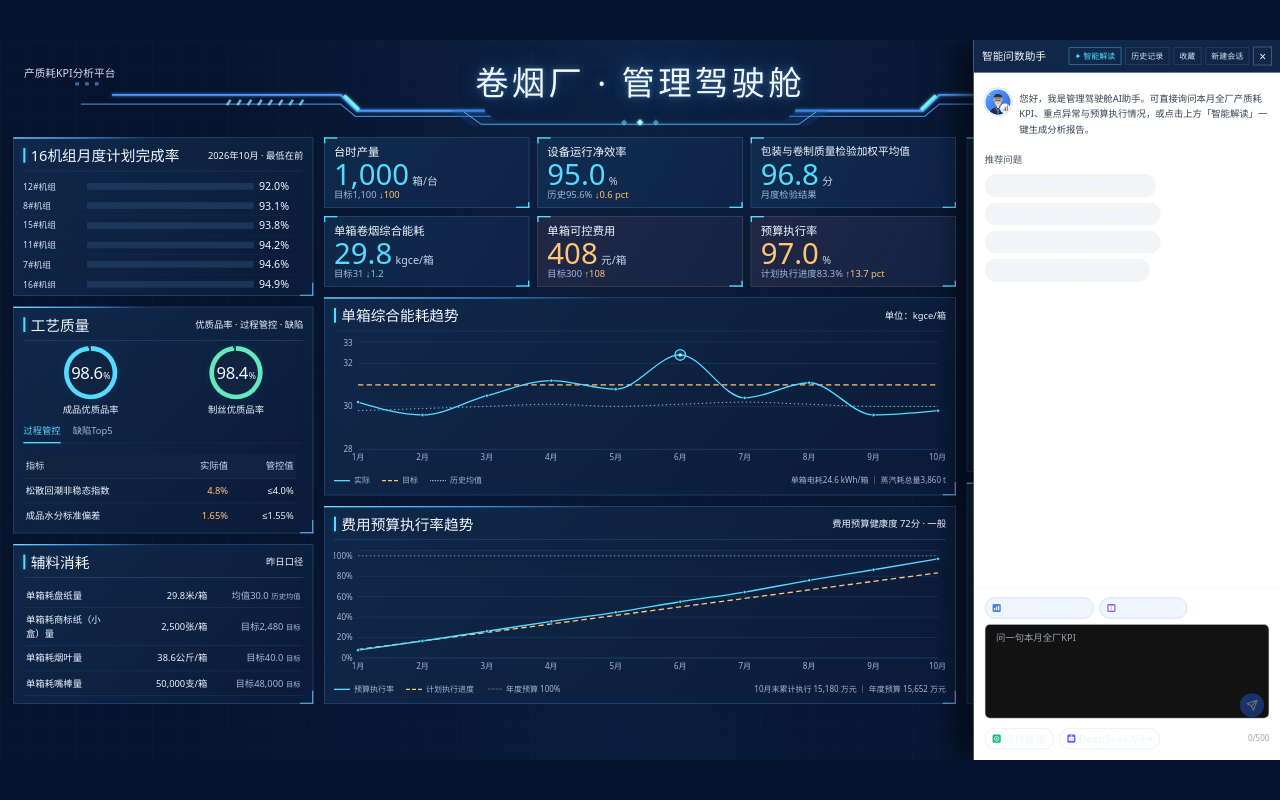
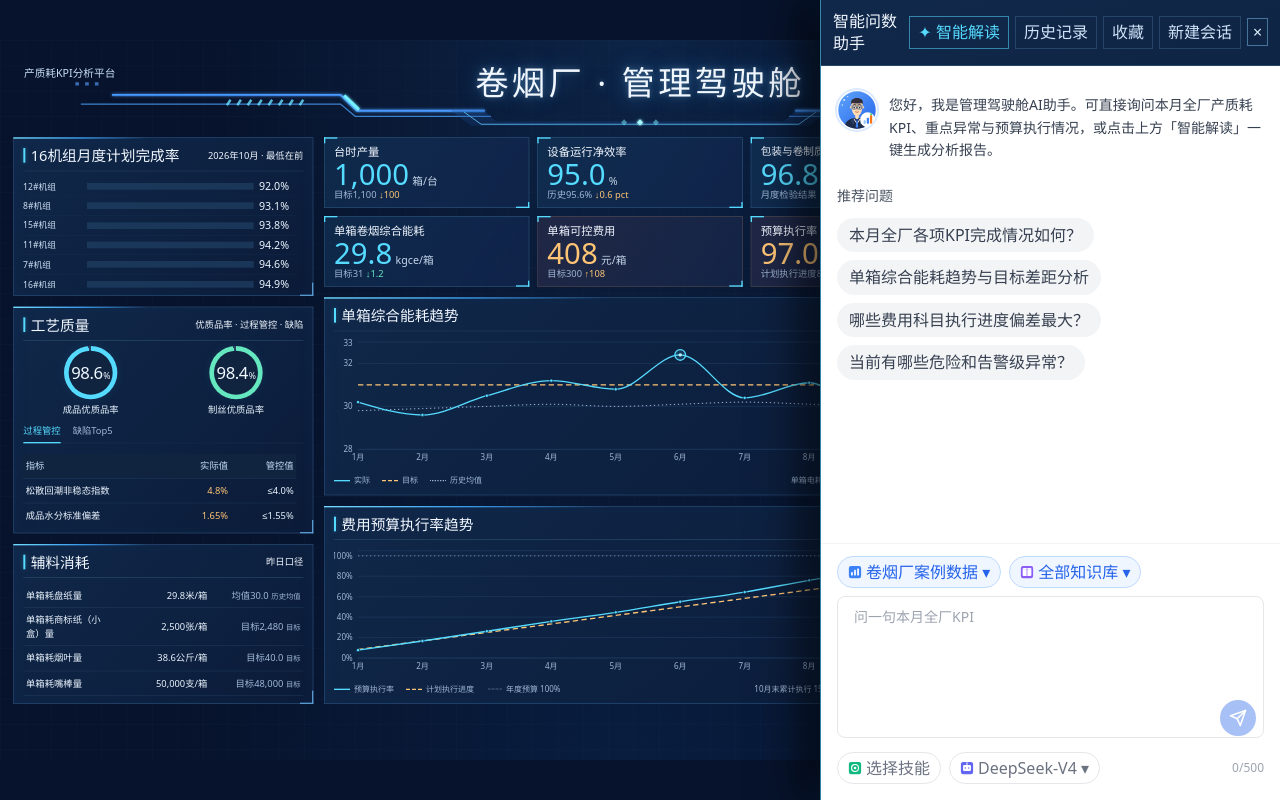
Before and after one commit to Sutattee/Data-Analysis-Platform, a Next.js app: page /cockpit in a window 1280 px wide. Both pictures are taken after a click on the button "打开 AI 助手". Built offline with nearby package versions, Linux system fonts and the light colour scheme.

Commit message:
fix(cockpit): render chat panel with white input and dark text

```diff
--- a/src/components/cockpit/CockpitView.tsx
+++ b/src/components/cockpit/CockpitView.tsx
@@ -73,9 +73,13 @@ export function CockpitView() {
           </div>
         </div>
 
-        {/* 右下角 AI 助手悬浮球 + 滑出对话面板（面板内含「智能解读」一键报告） */}
-        <CockpitAssistant />
       </div>
+
+      {/* 右下角 AI 助手悬浮球 + 滑出对话面板（面板内含「智能解读」一键报告）。
+          挂在 viewport 层而非 .cockpit 画布内：脱离深色画布的全局样式作用域
+          （.cockpit button { color: inherit } 会把面板内按钮文字压成浅色），
+          ChatPanel 恢复原生浅色渲染；面板与悬浮球也不再随画布等比缩放 */}
+      <CockpitAssistant />
     </div>
   );
 }
--- a/src/components/cockpit/cockpit.css
+++ b/src/components/cockpit/cockpit.css
@@ -241,8 +241,9 @@
 .cockpit .bar-mark { height: 100%; background: linear-gradient(90deg, #346bcb, #55dbff); }
 
 /* 右下角 AI 助手悬浮球（与其他板块同款头像球，深色描边发光；面板打开时组件卸载）。
-   bottom/right 相对整个 screen 定位；滑出面板样式见下方补充段 .assistant-panel。 */
-.cockpit .ai-fab {
+   挂在 .cockpit-viewport 层（脱离 .cockpit 画布样式作用域），bottom/right 相对视口定位，
+   不随画布等比缩放；滑出面板样式见下方补充段 .assistant-panel。 */
+.cockpit-viewport .ai-fab {
   position: absolute;
   right: 20px;
   bottom: 20px;
@@ -254,11 +255,12 @@
   border-radius: 50%;
   overflow: hidden;
   background: transparent;
+  cursor: pointer;
   box-shadow: 0 0 0 3px #55dbff66, 0 0 20px #2c9cff66, 0 10px 26px #0009;
   transition: transform .15s;
 }
-.cockpit .ai-fab:hover { transform: scale(1.06); }
-.cockpit .ai-fab:active { transform: scale(0.95); }
+.cockpit-viewport .ai-fab:hover { transform: scale(1.06); }
+.cockpit-viewport .ai-fab:active { transform: scale(0.95); }
 
 /* ===== 正式页面补充样式 ===== */
 
@@ -365,8 +367,11 @@
 .cockpit .chart-tip .tip-row span:first-child { color: var(--muted); }
 .cockpit .chart-tip .tip-title { color: #eaf6ff; margin-bottom: 2px; }
 
-/* AI 助手：右侧滑出深色壳 + 浅色对话面（复用 ChatPanel） */
-.cockpit .assistant-panel {
+/* AI 助手：右侧滑出深色壳 + 浅色对话面（复用 ChatPanel）。
+   挂在 .cockpit-viewport 层（非 .cockpit 画布内）：脱离画布的全局按钮/标题覆盖规则，
+   面板内 ChatPanel 按钮与文字按自身 Tailwind 类渲染（深色文字、白底可见）。 */
+.cockpit-viewport .assistant-panel {
+  --cyan: #55dbff;
   position: absolute;
   top: 0;
   right: 0;
@@ -375,19 +380,26 @@
   width: 460px;
   display: flex;
   flex-direction: column;
+  color: #ecf5ff;
+  font: 16px/1.4 "PingFang SC", "Microsoft YaHei", system-ui, sans-serif;
   background: linear-gradient(160deg, #10284a, #0b1b38);
   border-left: 1px solid #55dbff88;
   box-shadow: -18px 0 40px #000a, 0 0 24px #459dff22;
 }
-.cockpit .assistant-head { display: flex; align-items: center; gap: 6px; padding: 10px 12px; border-bottom: 1px solid #355a7c99; }
-.cockpit .assistant-head h3 { font-size: 16px; margin-right: auto; }
-.cockpit .assistant-btn { border: 1px solid #46749a66; background: transparent; color: #cfe4f8; font-size: 12px; padding: 4px 8px; white-space: nowrap; }
-.cockpit .assistant-btn:hover, .cockpit .assistant-btn[aria-pressed="true"] { color: var(--cyan); border-color: #55dbff88; }
+.cockpit-viewport .assistant-panel button { font: inherit; cursor: pointer; }
+.cockpit-viewport .assistant-panel [hidden] { display: none !important; }
+.cockpit-viewport .assistant-head { display: flex; align-items: center; gap: 6px; padding: 10px 12px; border-bottom: 1px solid #355a7c99; }
+.cockpit-viewport .assistant-head h3 { color: #f1f7ff; font-size: 16px; font-weight: 500; margin: 0; margin-right: auto; }
+.cockpit-viewport .assistant-btn { border: 1px solid #46749a66; background: transparent; color: #cfe4f8; font-size: 12px; padding: 4px 8px; white-space: nowrap; }
+.cockpit-viewport .assistant-btn:hover, .cockpit-viewport .assistant-btn[aria-pressed="true"] { color: var(--cyan); border-color: #55dbff88; }
 /* 「智能解读」功能按钮：面板内高亮入口（点击自动执行一键报告） */
-.cockpit .assistant-btn.insight-action { color: var(--cyan); border-color: #55dbff88; font-weight: 500; }
-.cockpit .assistant-btn.insight-action:hover { border-color: var(--cyan); box-shadow: 0 0 10px #55dbff33; }
-.cockpit .assistant-close { width: 28px; height: 28px; border: 1px solid #46749a; background: transparent; color: #dff6ff; font-size: 18px; line-height: 1; }
-.cockpit .assistant-body { position: relative; flex: 1; min-height: 0; background: #fff; }
+.cockpit-viewport .assistant-btn.insight-action { color: var(--cyan); border-color: #55dbff88; font-weight: 500; }
+.cockpit-viewport .assistant-btn.insight-action:hover { border-color: var(--cyan); box-shadow: 0 0 10px #55dbff33; }
+.cockpit-viewport .assistant-close { width: 28px; height: 28px; border: 1px solid #46749a; background: transparent; color: #dff6ff; font-size: 18px; line-height: 1; }
+/* 浅色对话面基线：深色文字（未被 Tailwind 类覆盖的裸文本继承此色）、
+   表单控件按亮色默认渲染（textarea/输入框白底黑字） */
+.cockpit-viewport .assistant-body { position: relative; flex: 1; min-height: 0; background: #fff; color: #1f2937; color-scheme: light; }
 
 /* 键盘可达性 */
 .cockpit button:focus-visible, .cockpit a:focus-visible { outline: 1px solid var(--cyan); outline-offset: 2px; }
+.cockpit-viewport .ai-fab:focus-visible, .cockpit-viewport .assistant-panel button:focus-visible { outline: 1px solid #55dbff; outline-offset: 2px; }
--- a/src/components/qa/ChatPanel.tsx
+++ b/src/components/qa/ChatPanel.tsx
@@ -450,7 +450,7 @@ export function ChatPanel({
             placeholder={inputPlaceholder ?? "请输入您的问题，例如：今天产量是多少？"}
             disabled={loading}
             rows={6}
-            className="w-full pl-4 pr-12 py-2.5 border border-gray-200 rounded-lg text-sm focus:outline-none focus:ring-2 focus:ring-primary-500 disabled:bg-gray-50 resize-none transition-all duration-200"
+            className="w-full pl-4 pr-12 py-2.5 border border-gray-200 rounded-lg bg-white text-gray-900 placeholder:text-gray-400 text-sm focus:outline-none focus:ring-2 focus:ring-primary-500 disabled:bg-gray-50 resize-none transition-all duration-200"
             style={selectedSkillTag ? { paddingLeft: "100px" } : undefined}
           />
           {/* 技能标签放在输入框内部左上角（与首行文字对齐） */}
```
